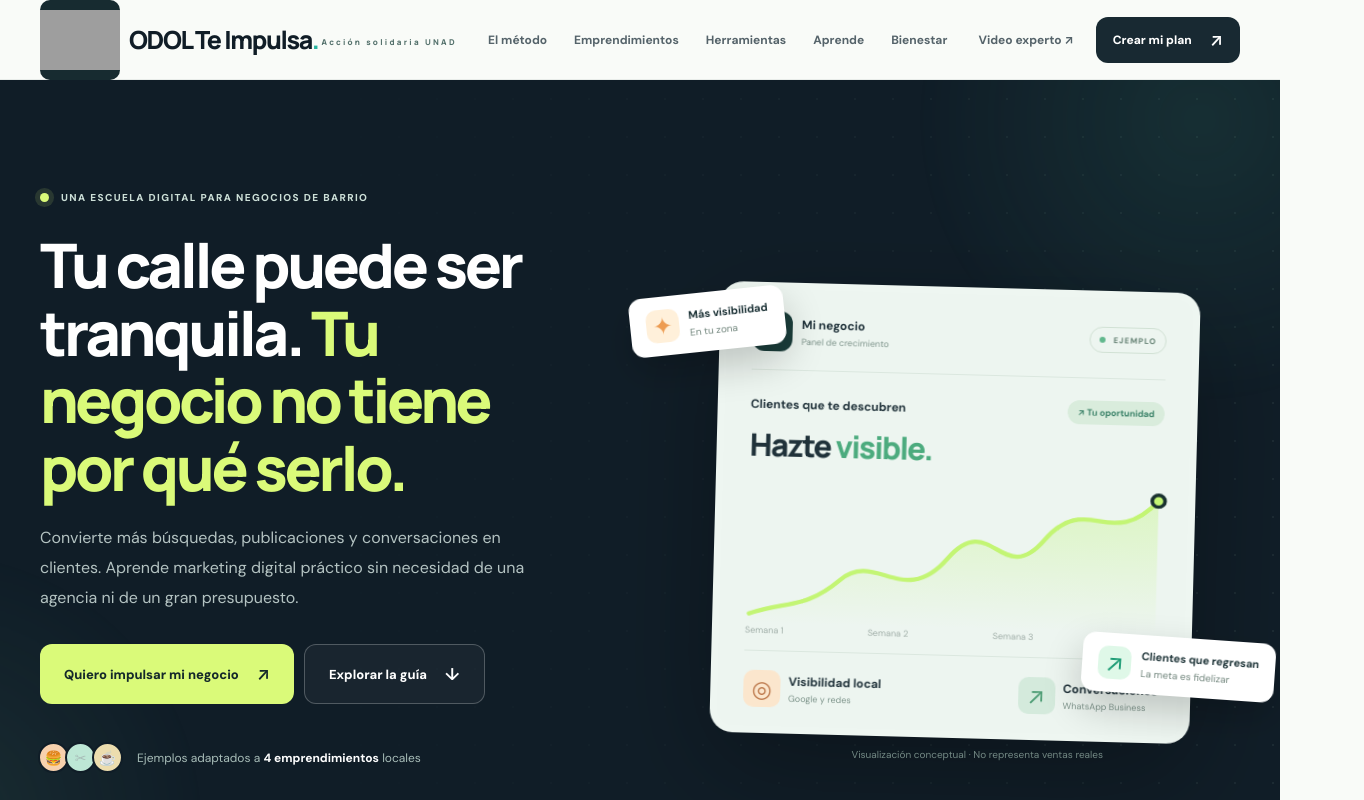
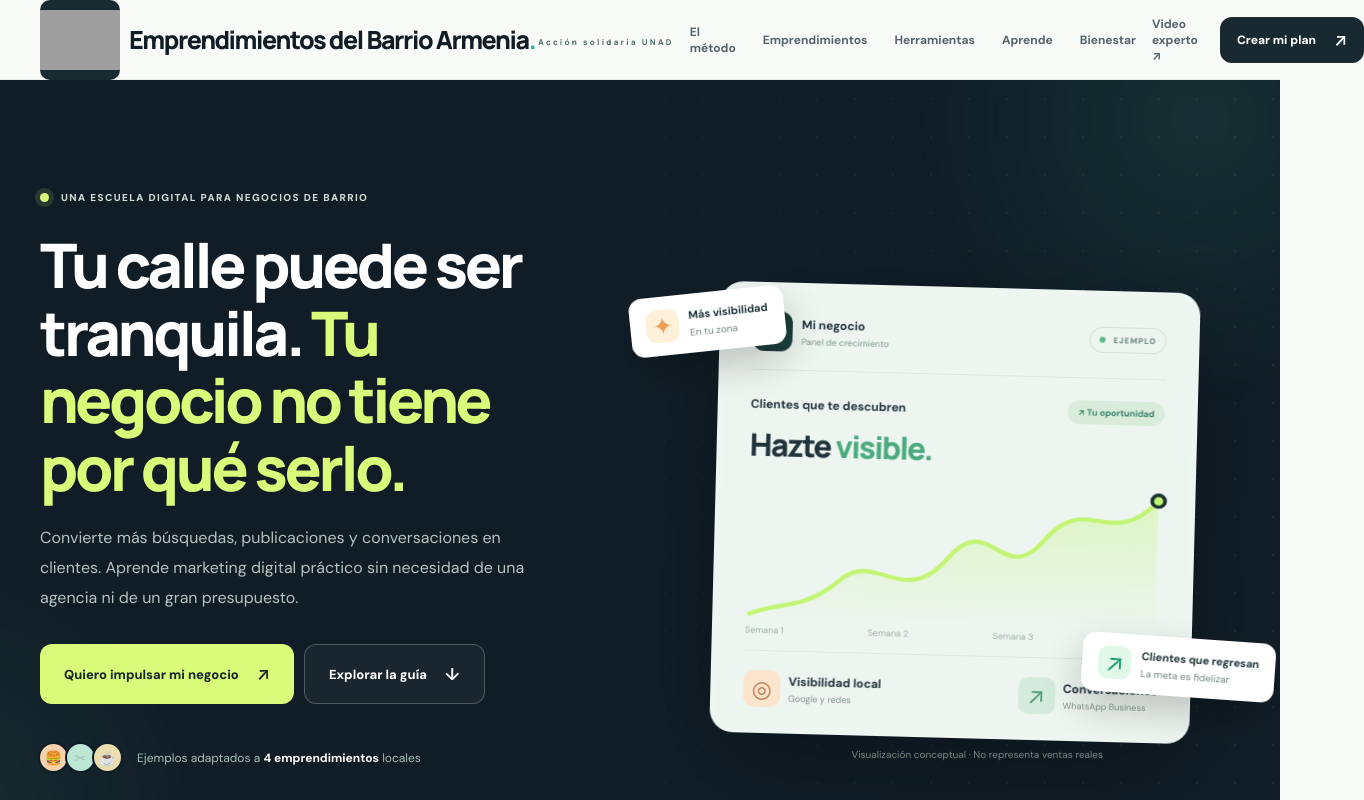
Before and after one commit to OmarDarioOrjuelaLopez/Emprendimientos_barrio_armenia, a plain HTML site: page index.html in a window 1280 px wide. Shown: the top 800 px of the page, 1364 px wide, since content can reach past the window. Drawn offline with Linux system fonts and the light colour scheme; grey boxes are pictures that could not be loaded.

Commit message:
Update index.html

```diff
--- a/index.html
+++ b/index.html
@@ -3,9 +3,9 @@
 <head>
   <meta charset="utf-8" />
   <meta name="viewport" content="width=device-width, initial-scale=1" />
-  <meta name="description" content="ODOL Te Impulsa: aprende marketing digital, crea un plan para tu negocio y fortalece sus ventas, incluso en calles poco concurridas." />
+  <meta name="description" content="Emprendimientos del Barrio Armenia: aprende marketing digital, crea un plan para tu negocio y fortalece sus ventas, incluso en calles poco concurridas." />
   <meta name="theme-color" content="#0c1720" />
-  <title>ODOL Te Impulsa | Haz que encuentren tu negocio</title>
+  <title>Emprendimientos del Barrio Armenia | Haz que encuentren tu negocio</title>
   <link rel="preconnect" href="https://fonts.googleapis.com" />
   <link rel="preconnect" href="https://fonts.gstatic.com" crossorigin />
   <link href="https://fonts.googleapis.com/css2?family=DM+Sans:wght@400;500;600;700;800&family=Manrope:wght@400;500;600;700;800&display=swap" rel="stylesheet" />
@@ -17,7 +17,7 @@
   <a class="skip-link" href="#contenido">Saltar al contenido</a>
   <header class="site-header" id="top">
     <div class="container header-inner">
-      <a class="brand" href="#inicio" aria-label="ODOL Te Impulsa, ir al inicio"><span class="brand-icon" aria-hidden="true"><img src="img/TE.png" alt=""></span><span>ODOL Te Impulsa<span class="brand-dot">.</span><small>Acción solidaria UNAD</small></span></a><nav class="desktop-nav" aria-label="Navegación principal">
+      <a class="brand" href="#inicio" aria-label="Emprendimientos del Barrio Armenia, ir al inicio"><span class="brand-icon" aria-hidden="true"><img src="img/TE.png" alt=""></span><span>Emprendimientos del Barrio Armenia<span class="brand-dot">.</span><small>Acción solidaria UNAD</small></span></a><nav class="desktop-nav" aria-label="Navegación principal">
         <a href="#metodo">El método</a><a href="#negocios">Emprendimientos</a><a href="#herramientas">Herramientas</a><a href="#academia">Aprende</a><a href="#seguridad">Bienestar</a>
       </nav>
       <div class="header-actions"><a class="text-link" href="#video">Video experto <span aria-hidden="true">↗</span></a><a class="btn btn-dark btn-small" href="#planificador">Crear mi plan <span aria-hidden="true">↗</span></a></div>
@@ -425,7 +425,7 @@
       </div>
     </section>
 
-    <section class="closing-section" id="contacto"><div class="container closing-grid"><div class="reveal"><div class="section-kicker light"><span>07 / CONSTRUYAMOS ALGO MEJOR</span></div><h2>El siguiente cliente<br />puede encontrarte <em>en línea.</em></h2><p>Empieza con un cambio pequeño y medible. Una buena presencia digital ayuda a que más personas conozcan lo que haces.</p><a class="btn btn-lime btn-large" href="#planificador">Crear mi primer plan <span aria-hidden="true">↗</span></a></div><div class="contact-card reveal"><span>ACERCA DEL PROYECTO</span><h3>ODOL Te Impulsa</h3><p>Accion Solidaria: Prototipo académico de Ingeniería de Sistemas: marketing digital práctico para emprendimientos pequeños, con recursos de prevención complementarios.</p><div class="contact-divider"></div><div class="contact-person"><span class="contact-avatar">IN</span><div><strong>Autor del proyecto: Omar Dario Orjuela Lopez</strong><small>Estudiante · Ingeniería de Sistemas Centro Jose Acevedo y Gomez UNAD</small></div></div>
+    <section class="closing-section" id="contacto"><div class="container closing-grid"><div class="reveal"><div class="section-kicker light"><span>07 / CONSTRUYAMOS ALGO MEJOR</span></div><h2>El siguiente cliente<br />puede encontrarte <em>en línea.</em></h2><p>Empieza con un cambio pequeño y medible. Una buena presencia digital ayuda a que más personas conozcan lo que haces.</p><a class="btn btn-lime btn-large" href="#planificador">Crear mi primer plan <span aria-hidden="true">↗</span></a></div><div class="contact-card reveal"><span>ACERCA DEL PROYECTO</span><h3>Emprendimientos del Barrio Armenia</h3><p>Accion Solidaria: Prototipo académico de Ingeniería de Sistemas: marketing digital práctico para emprendimientos pequeños, con recursos de prevención complementarios.</p><div class="contact-divider"></div><div class="contact-person"><span class="contact-avatar">IN</span><div><strong>Autor del proyecto: Omar Dario Orjuela Lopez</strong><small>Estudiante · Ingeniería de Sistemas Centro Jose Acevedo y Gomez UNAD</small></div></div>
 <a id="linkedin-link"
    class="contact-link"
    href="https://www.linkedin.com/in/omar-dario-orjuela-lopez-131b28148/"
@@ -437,7 +437,7 @@
 </a>
 </div></div></section>
   </main>
-  <footer class="site-footer"><div class="container footer-main"><a class="brand footer-brand" href="#inicio"><span class="brand-icon" aria-hidden="true">↗</span><span>ODOL Te Impulsa<span class="brand-dot">.</span><small>Acción Solidaria UNAD</small></span></a><p>Ideas locales. Herramientas reales.<br />Un negocio a la vez.</p><div class="footer-links"><a href="#metodo">Método</a><a href="#negocios">Casos</a><a href="#herramientas">Herramientas</a><a href="#video">Experto</a><a href="#seguridad">Seguridad</a></div></div><div class="container footer-bottom"><span>© 2026 ODOL Te Impulsa · Proyecto Acción Solidaria Prestacion del Servicio Social Unadista UNAD · Bogotá, Colombia</span><span>Fuentes complementarias: <a href="https://www.google.com/business/" target="_blank" rel="noopener noreferrer">Google Business Profile</a> · <a href="https://www.policia.gov.co/" target="_blank" rel="noopener noreferrer">Policía Nacional</a> · <a href="https://www.idiger.gov.co/" target="_blank" rel="noopener noreferrer">IDIGER</a></span></div></footer>
+  <footer class="site-footer"><div class="container footer-main"><a class="brand footer-brand" href="#inicio"><span class="brand-icon" aria-hidden="true">↗</span><span>Emprendimientos del Barrio Armenia<span class="brand-dot">.</span><small>Acción Solidaria UNAD</small></span></a><p>Ideas locales. Herramientas reales.<br />Un negocio a la vez.</p><div class="footer-links"><a href="#metodo">Método</a><a href="#negocios">Casos</a><a href="#herramientas">Herramientas</a><a href="#video">Experto</a><a href="#seguridad">Seguridad</a></div></div><div class="container footer-bottom"><span>© 2026 Emprendimientos del Barrio Armenia · Proyecto Acción Solidaria Prestacion del Servicio Social Unadista UNAD · Bogotá, Colombia</span><span>Fuentes complementarias: <a href="https://www.google.com/business/" target="_blank" rel="noopener noreferrer">Google Business Profile</a> · <a href="https://www.policia.gov.co/" target="_blank" rel="noopener noreferrer">Policía Nacional</a> · <a href="https://www.idiger.gov.co/" target="_blank" rel="noopener noreferrer">IDIGER</a></span></div></footer>
   <div class="toast" id="toast" role="status" aria-live="polite"></div>
 </body>
 </html>
```
